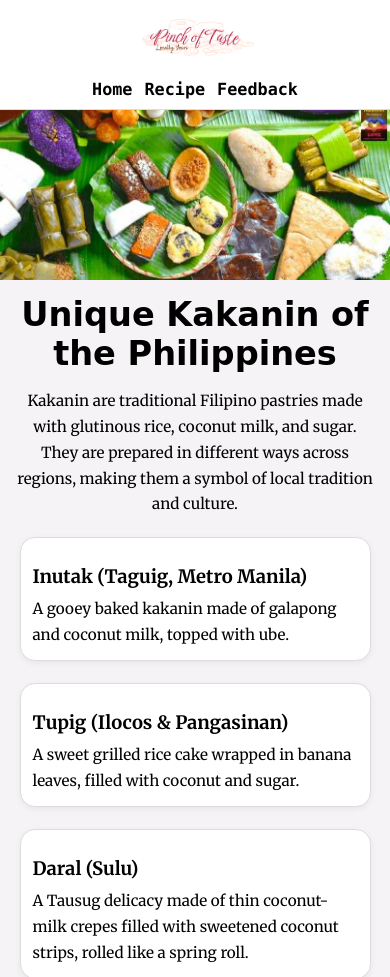
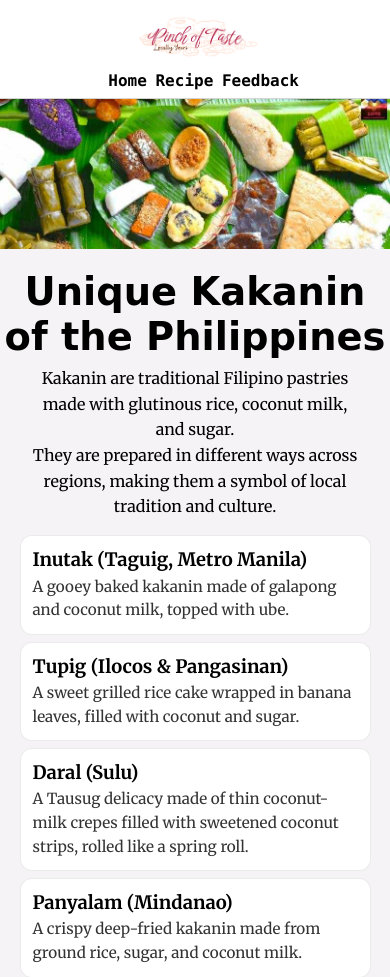
Before and after one commit to DELA-TORRE-Shaunelle/PINCHOFTASTE, a plain HTML site: page index.html in a window 390 px wide. Shown: the top 977 px of the page. Drawn offline with Linux system fonts and the light colour scheme; a web font is replaced by a local one.

Commit message:
style.css

```diff
--- a/style.css
+++ b/style.css
@@ -1,223 +1,166 @@
 body {
-  background-color: #F5F3F5;
-  color: black;
-  font-family: 'Merriweather', serif;
-  margin: 0;
-  padding: 0;
+ background:#F5F3F5;
+ margin:0;
+ padding:0;
+ font-family:'Merriweather', serif;
+ color:black
 }
 
-.navbar {
-  display: flex;
-  align-items: center;
-  justify-content: space-between;
-  padding: 15px 40px;
-  background: white;
-  border-bottom: 1px solid #ddd;
+
+.navbar{
+ display:flex;
+ justify-content:space-between;
+ align-items:center;
+ padding:10px 4%;
+ background:white;
+ border-bottom:1px solid #d4d4d4;
 }
 
-.logo img {
-  height: 70px;
-  width: 270px;
-  max-width: 100%;
+.logo img{
+  width:auto;
+  height:58px
 }
 
-.navbar ul {
-  list-style: none;
-  display: flex;
-  gap: 50px;
-  margin: 0;
-  padding: 0;
+
+.navbar ul{
+ list-style:none;
+ padding:0;
+ margin:0;
+ display:flex;
+ gap:3%
 }
 
-.navbar a {
-  text-decoration: none;
-  font-size: 1.7rem;
-  color: black;
-  font-family: "Lucida Console", monospace;
-  font-weight: 600;
+.navbar a{
+ text-decoration:none;
+ color:black;
+ font-family:"Lucida Console", monospace;
+ font-weight:600;
+ font-size:1.4rem
 }
 
-.cover img {
-  width: 100%;
-  height: 260px;
-  object-fit: cover;
-  display: block;
+
+.cover img{
+ height:210px;
+ width:100%;
+ object-fit:cover;
+ display:block
 }
 
-h1 {
-  text-align: center;
-  font-family: 'Birthstone Bounce', cursive;
-  font-size: 4rem;
-  margin: 25px 0;
+
+h1{
+ font-family:'Birthstone Bounce', cursive;
+ text-align:center;
+ font-size:3.5rem;
+ margin:3% 0 1%
 }
 
-p {
-  font-size: 1.2rem;
-  line-height: 1.7;
-  text-align: center;
-  margin: 0 40px 25px;
+
+
+p{
+ margin:0 5% 3%;
+ text-align:center;
+ font-size:1.1rem;
+ line-height:1.6
 }
 
-.intro-text {
-  line-height: 2;
-  margin: 0 40px 35px;
+
+.kakanin-list{
+ width:90%;
+ max-width:850px;
+ margin:3% auto
 }
 
-.kakanin-list {
-  width: 90%;
-  max-width: 900px;
-  margin: 20px auto;
+
+.kakanin{
+ background:white;
+ border:1px solid rgba(0,0,0,.08);
+ padding:15px 18px;
+ margin-bottom:2%;
+ border-radius:12px
 }
 
-.kakanin {
-  background: white;
-  border: 1px solid #ddd;
-  border-radius: 15px;
-  padding: 20px;
-  margin-bottom: 22px;
-  box-shadow: 0 2px 6px rgba(0,0,0,0.06);
+.kakanin h2{
+ font-weight:bold;
+ font-size:1.35rem;
+ margin:0 0 1%;
+ color:black
 }
 
-.kakanin h2 {
-  font-size: 1.5rem;
-  font-weight: bold;
-  margin-bottom: 8px;
+.kakanin p{
+ margin:0;
+ font-size:1rem;
+ line-height:1.55;
+ color:#333;
+ text-align:left
 }
 
-.kakanin p {
-  text-align: left;
-  font-size: 1.1rem;
-  margin: 0;
+
+footer{
+ font-size:.95rem;
+ text-align:center;
+ font-style:italic;
+ margin:4% 5%
 }
 
-footer {
-  text-align: center;
-  margin: 30px 0;
-  font-size: 1rem;
-  font-style: italic;
+
+ .navbar a{
+  font-size:1.2rem
  }
 
-@media (max-width: 1024px) {
-  .navbar {
-    padding: 10px 20px;
+ .cover img{
+  height:180px
  }
 
-  .navbar ul {
-    gap: 30px;
+ p{
+  margin:0 6% 4%
  }
 
-  h1 {
-    font-size: 3.2rem;
-    margin: 20px 10px;
+ h1{
+  font-size:3rem;
+  margin:4% 0 2%
  }
 
-  p {
-    margin: 0 20px 20px;
-    font-size: 1.1rem;
+
+ .navbar{
+  flex-direction:column;
+  padding:8px 3%
  }
 
-  .intro-text {
-    margin: 0 20px 28px;
-    line-height: 1.9;
+ .navbar ul{
+  gap:5%
+ }
+
+ .navbar a{
+  font-size:1rem
+ }
+
+ .cover img{
+  height:150px
+ }
+
+ h1{
+  margin:5% 0 2%;
+  font-size:2.4rem
+ }
+
+ p{
+  font-size:1rem;
+  margin:0 8% 4%
+ }
+
+ .kakanin{
+  padding:12px
+ }
+
+ .kakanin h2{
+  font-size:1.15rem
+ }
+
+ .kakanin p{
+  font-size:.95rem
+ }
+
+ footer{
+  margin:6% 8%
  }
 }
-
-@media (max-width: 768px) {
-  .navbar {
-    flex-direction: column;
-    align-items: center;
-    gap: 10px;
-  }
-
-  .logo img {
-    height: 55px;
-    width: auto;
-  }
-
-  .navbar ul {
-    gap: 20px;
-  }
-
-  .navbar a {
-    font-size: 1.3rem;
-  }
-
-  .cover img {
-    height: 200px;
-  }
-
-  h1 {
-    font-size: 2.6rem;
-  }
-
-  p {
-    margin: 0 15px 18px;
-    font-size: 1rem;
-  }
-
-  .intro-text {
-    margin: 0 15px 25px;
-    line-height: 1.8;
-  }
-
-  .kakanin {
-    padding: 15px;
-  }
-
-  .kakanin h2 {
-    font-size: 1.3rem;
-  }
-
-  .kakanin p {
-    font-size: 1rem;
-  }
-}
-
-@media (max-width: 480px) {
-  .navbar {
-    padding: 10px 15px;
-  }
-
-  .navbar ul {
-    gap: 12px;
-  }
-
-  .navbar a {
-    font-size: 1.05rem;
-  }
-
-  .cover img {
-    height: 170px;
-  }
-
-  h1 {
-    font-size: 2.1rem;
-    margin: 15px 5px;
-  }
-
-  p {
-    margin: 0 12px 15px;
-    font-size: 0.95rem;
-  }
-
-  .intro-text {
-    margin: 0 12px 22px;
-    line-height: 1.7;
-  }
-
-  .kakanin {
-    padding: 12px;
-  }
-
-  .kakanin h2 {
-    font-size: 1.15rem;
-  }
-
-  .kakanin p {
-    font-size: 0.95rem;
-  }
-
-  footer {
-    margin: 20px 10px;
-    font-size: 0.9rem;
-  }
```
Lines whose indentation alone changed are shown as unchanged.
